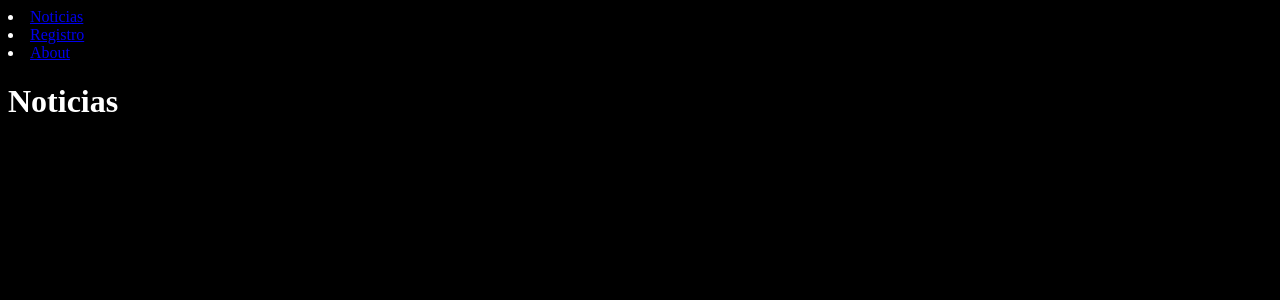
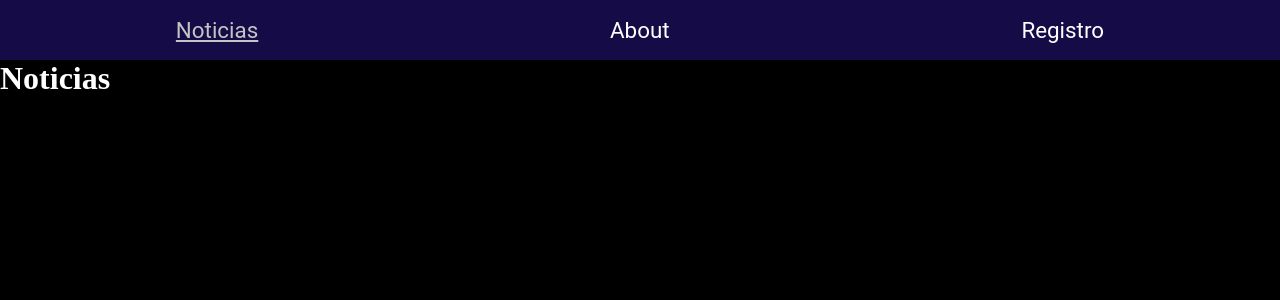
Before and after one commit to 1996Danny/Blog_2024_info, a Django app: page /posts/ in a window 1280 px wide. Shown: the top 300 px of the page. Run offline with Django 5.2, Linux system fonts and the light colour scheme; data that the repository does not hold is empty.

Commit message:
add navbar and cards

```diff
--- a/blog/templates/posts/posts.html
+++ b/blog/templates/posts/posts.html
@@ -1,9 +1,8 @@
 <!DOCTYPE html>
 <html lang="en">
-
   <head>
-    <meta charset="UTF-8">
-    <meta name="viewport" content="width=device-width, initial-scale=1.0">
+    <meta charset="UTF-8" />
+    <meta name="viewport" content="width=device-width, initial-scale=1.0" />
     <title>Noticias</title>
     <style>
       body {
@@ -11,29 +10,106 @@
         color: white;
       }
     </style>
+    <style>
+      * {
+        margin: 0;
+        padding: 0;
+        box-sizing: border-box;
+      }
+      body {
+        background-color: black;
+        color: white;
+        margin: 0;
+        padding: 0;
+      }
+
+      .navbar-nav {
+        width: 100%;
+        margin: 0;
+        padding: 0;
+        height: 60px;
+        display: flex;
+        justify-content: space-around;
+        background-color: #150c47;
+        font-family: "Roboto", sans-serif;
+      }
+
+      .nav-item {
+        display: flex;
+        justify-content: center;
+        align-items: center;
+        padding: 4px;
+        color: white;
+        text-decoration: none;
+        font-size: 1.4rem;
+      }
+
+      .nav-link {
+        color: white;
+        text-decoration: none;
+        transition: color 0.3s ease;
+      }
+
+      .nav-link:hover {
+        color: #b1b2b2;
+      }
+
+      .active {
+        color: #c4c4c4;
+        text-decoration: underline;
+      }
+    </style>
   </head>
 
   <body>
     <div>
-        <li>
-            <a href="{% url  'noticias' %}">Noticias</a>
+      <ul class="navbar-nav">
+        <li class="nav-item">
+          <a
+            class="nav-link {% if request.path == '/posts/' %}active{% endif %}"
+            href="{% url 'noticias' %}"
+            >Noticias</a
+          >
         </li>
-        <li>
-            <a href="{% url  'registro' %}">Registro</a>
+        <li class="nav-item">
+          <a
+            class="nav-link {% if request.path == '/posts/about/' %}active{% endif %}"
+            href="{% url 'about' %}"
+            >About</a
+          >
         </li>
-        <li>
-            <a href="{% url  'about' %}">About</a>
+        <li class="nav-item">
+          <a
+            class="nav-link {% if request.path == 'registro/' %}active{% endif %}"
+            href="{% url 'registro' %}"
+            >Registro</a
+          >
         </li>
-
+      </ul>
     </div>
     <h1>Noticias</h1>
-
+    <div style="padding: 2rem; display: flex; gap: 2rem; width: 100%">
       {% for noticia in noticias %}
+      <div
+        style="
+          max-width: 300px;
+          height: max-content;
+          padding: 16px;
+          border-radius: 0.35rem;
+          background-color: #fefefe;
+          color: #232323;
+          display: flex;
+          flex-direction: column;
+          gap: 1rem;
+        "
+      >
         <h2>{{ noticia.titulo }}</h2>
+        <p style="color: #150c47; font-size: 12px; align-self: flex-end">
+          {{ noticia.fecha_publicacion }}
+        </p>
         <p>{{ noticia.contenido }}</p>
-    <p>{{ noticia.fecha_publicacion }}</p>
+      </div>
       {% endfor %}
-
+    </div>
   </body>
-
 </html>
```
Also changed, not shown: blog/templates/posts/about_us.html (+19 -13 lines), blog/templates/usuarios/registro.html (+68 -18 lines), 1 other file. Lines whose indentation alone changed are shown as unchanged.
